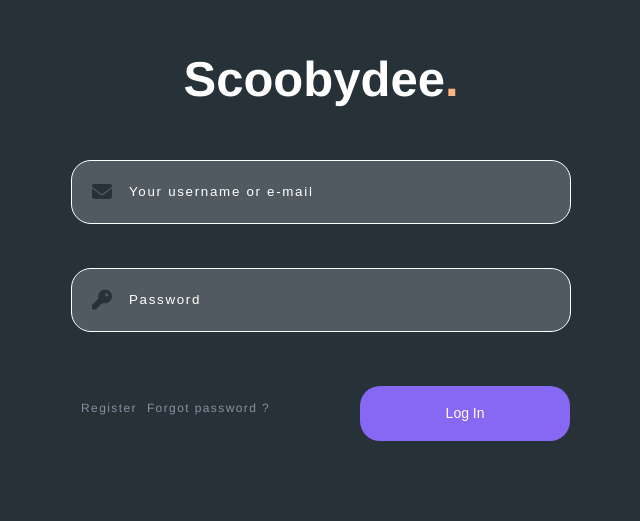
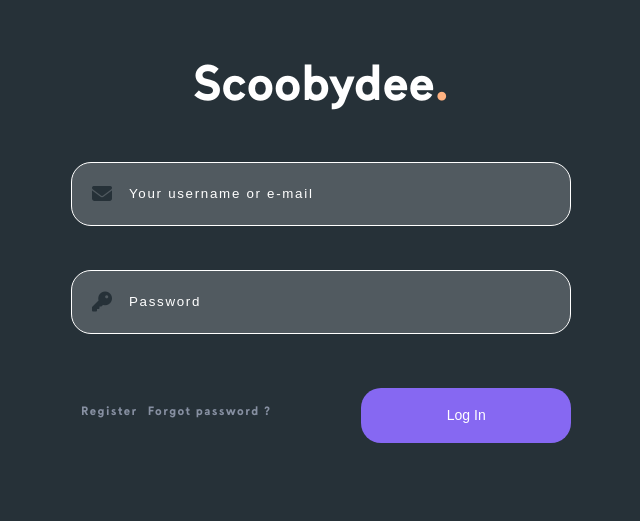
Before and after one commit to wasp2012/Scoobydee, a plain HTML site: page login.html in a window 1280 px wide. Shown: the part 140-661 px from the top of the page, without its empty margins (257-897 px from the left). Drawn offline with Linux system fonts and the light colour scheme.

Commit message:
Font changed

```diff
--- a/css/about.css
+++ b/css/about.css
@@ -1,7 +1,13 @@
+
+@font-face {
+  font-family: "Careem";
+  src: url('../assets/Careem\ Bold.ttf');
+
+}
 body {
     background-color: #263138;
     color: #fff;
-    font-family: "Helvetica Neue", Helvetica, Arial, sans-serif;
+    font-family: "Careem", Helvetica, Arial, sans-serif;
     position: absolute;
     height: 100%;
     overflow-x: hidden;
@@ -186,7 +192,7 @@ form {
   }
 
   .footer-box4 p {
-    font: normal normal bold 20px/23px "Helvetica Neue";
+    font: normal normal bold 20px/23px "Careem";
     flex: 2;
     margin-right: 71px;
     margin-left: 50px;
--- a/css/job.css
+++ b/css/job.css
@@ -1,8 +1,14 @@
+@font-face {
+    font-family: "Careem";
+    src: url('../assets/Careem\ Bold.ttf');
+
+  }
+
 body{  overflow-x: hidden;
 }
 p {
     text-align: left;
-    /* font: normal normal bold 75px/86px "Helvetica Neue"; */
+    /* font: normal normal bold 75px/86px "Careem"; */
     color: #ffffff;
     opacity: 1;
     font-size: 49px;
--- a/css/login.css
+++ b/css/login.css
@@ -1,3 +1,4 @@
+
 body{
     overflow-x: hidden;
 
@@ -18,6 +19,16 @@ a:visited{
     text-decoration-line: none;
 
 }
+h1 a{
+    color: white;
+    text-decoration: none;
+  }
+
+  h1 a:visited{
+    color: white;
+    text-decoration: none;
+
+  }
 
 .checkbox{
     margin: 0px;
--- a/css/register.css
+++ b/css/register.css
@@ -1,7 +1,12 @@
+@font-face {
+  font-family: "Careem";
+  src: url('../assets/Careem\ Bold.ttf');
+
+}
 body {
   background-color: #263138;
   color: #fff;
-  font-family: "Helvetica Neue", Helvetica, Arial, sans-serif;
+  font-family: "Careem", Helvetica, Arial, sans-serif;
   position: absolute;
   overflow-x: hidden;
   /* overflow: hidden; */
@@ -43,6 +48,17 @@ form {
   width: 500px;
   height: 500px;
   margin-left: 300px;
+}
+
+h1 a{
+  color: white;
+  text-decoration: none;
+}
+
+h1 a:visited{
+  color: white;
+  text-decoration: none;
+
 }
 .special-cases {
   color: #ffb281;
--- a/css/styles.css
+++ b/css/styles.css
@@ -1,8 +1,13 @@
 
+@font-face {
+  font-family: "Careem";
+  src: url('../assets/Careem\ Bold.ttf');
+
+}
 
 body {
   background-color: #263138;
-  font-family: "Helvetica Neue", Helvetica, Arial, sans-serif;
+  font-family: "Careem", Helvetica, Arial, sans-serif;
   position: absolute;
   overflow-x: hidden;
 
@@ -14,7 +19,7 @@ body {
 
 p {
   text-align: center;
-  font: normal normal bold 75px/86px "Helvetica Neue";
+  font: normal normal bold 75px/86px "Careem";
   color: #ffffff;
   opacity: 1;
   margin-left: 791px;
@@ -113,10 +118,10 @@ li .sign-up {
   display: flex;
 }
 .mid-title p {
-  /* font-family: "Helvetica Neue", Helvetica, Arial, sans-serif; */
+  /* font-family: "Careem", Helvetica, Arial, sans-serif; */
   /*  */
   text-align: left;
-  font: normal normal bold 112px/129px "Helvetica Neue";
+  font: normal normal bold 112px/129px "Careem";
   letter-spacing: 0px;
   color: #ffffff;
   opacity: 1;
@@ -283,7 +288,7 @@ p.small {
 }
 
 .footer-box4 p {
-  font: normal normal bold 20px/23px "Helvetica Neue";
+  font: normal normal bold 20px/23px "Careem";
   flex: 2;
   margin-right: 71px;
   margin-left: 50px;
--- a/login.html
+++ b/login.html
@@ -19,7 +19,7 @@
     <div class="container">
         <div class="register">
 
-          <h1 style="margin-left: 300px; font-size: 49px;">Scoobydee<span class="special-cases">.</span></h1>
+          <h1 style="margin-left: 300px; font-size: 49px;"> <a href="./index.html">Scoobydee<span class="special-cases">.</span></a></h1>
           <form action="">
 
           <div class="input">
```
Also changed, not shown: register.html (+1 -1 lines), assets/Careem Bold.ttf (added).
